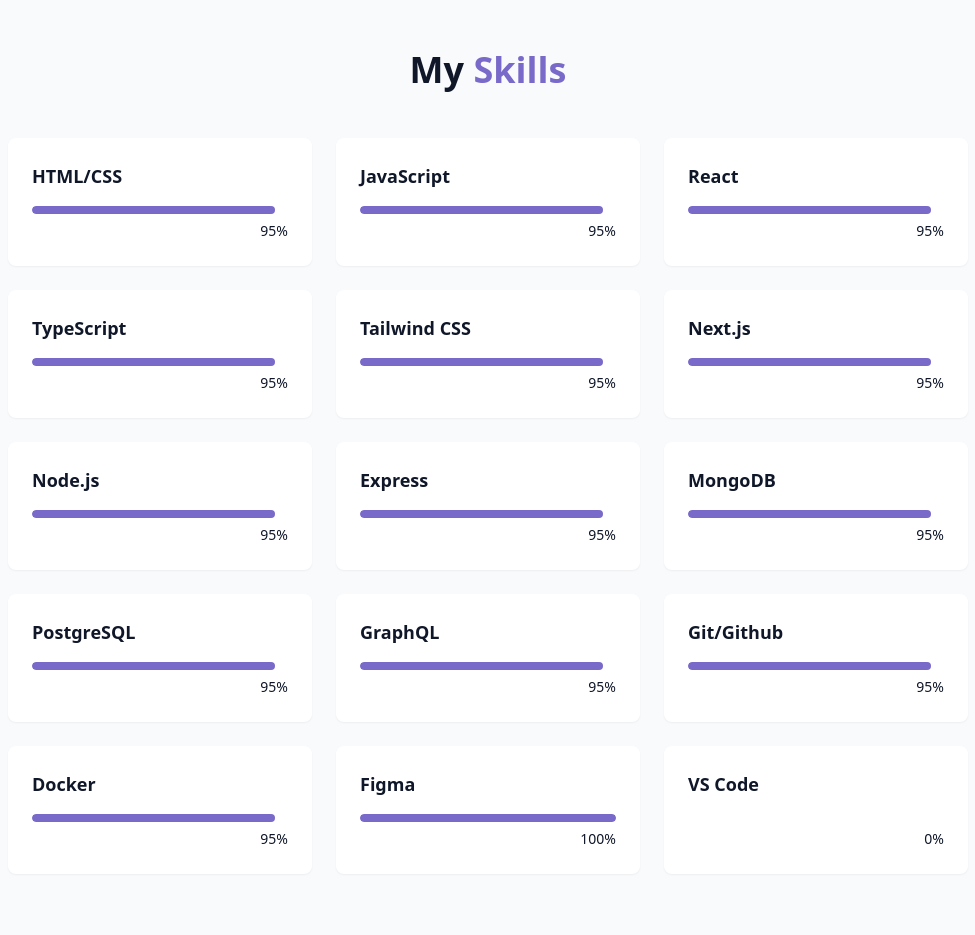
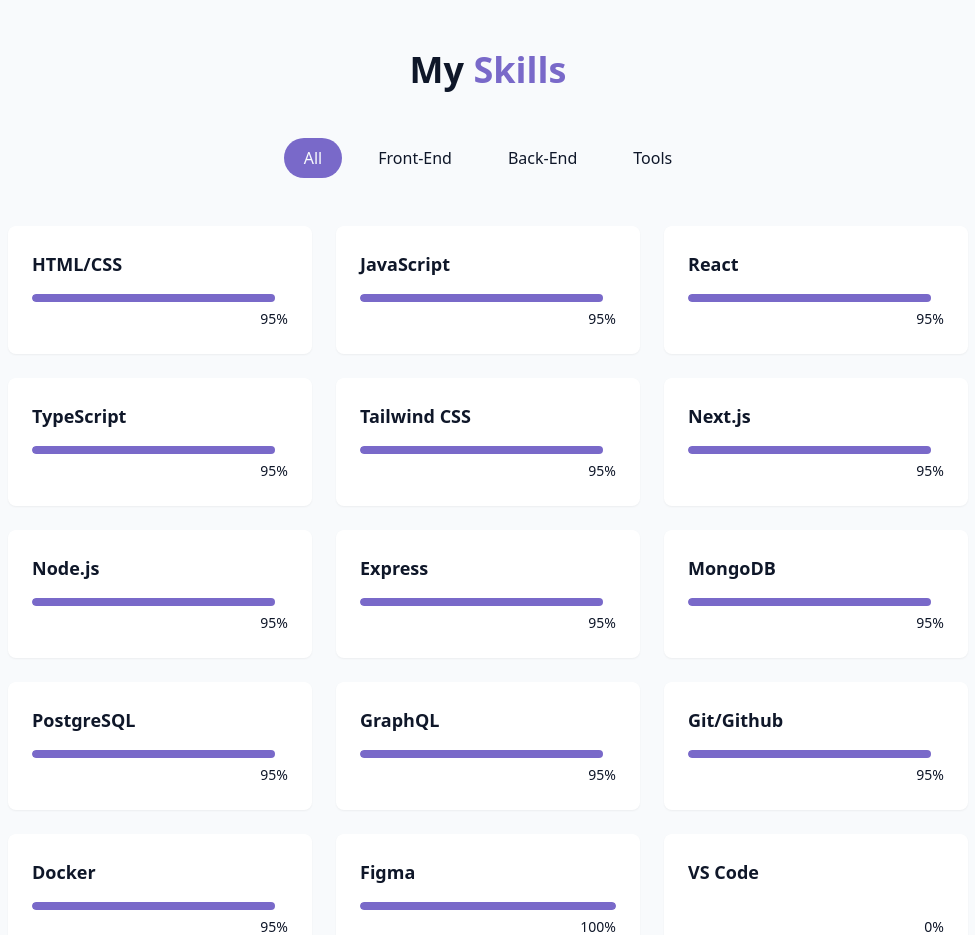
Before and after one commit to Mojoejoe08/tailwindpractice, a React (Vite) app: page / in a window 1280 px wide. Shown: the part 1500-2435 px from the top of the page, without its empty margins (152-1127 px from the left). Built offline with nearby package versions, Linux system fonts and the light colour scheme.

Commit message:
add filter for skill section

```diff
--- a/src/components/SkillsSection.jsx
+++ b/src/components/SkillsSection.jsx
@@ -1,3 +1,6 @@
+import { useState } from "react";
+import {cn} from "@/lib/utils";
+
 const skills = [
 
     //Frontend
@@ -22,8 +25,12 @@
     { name: "VS Code", level: 0, category: "tools" },
 ];
 
+const categories = ["all", "front-end", "back-end", "tools"];
 
 export const SkillsSection = () => {
+    const [activeCategory, setActiveCategory] = useState("all");
+
+    const filteredSkills = skills.filter((skill) => activeCategory === "all" || skill.category === activeCategory )
     return (<section
         id="skills"
         className="py-24 px-4 relative bg-secondary/30"
@@ -32,8 +39,16 @@
             <h2 className="text-3xl md:text-4xl font-bold mb-12 text center">
                 My <span className="text-primary"> Skills</span>
             </h2>
+            <div className="flex flex-wrap justify-center gap-4 mb-12">
+                {categories.map((category, key) => (
+                    <button key={key} onClick={() => setActiveCategory(category)} className={cn("px-5 py-2 rounded-full transition-colors duration-300 capitalize",
+                    activeCategory===category ?"bg-primary text-primary-foreground" : "bg-secondary/70 text-foreground hover:bg-secondary")}>
+                        {category}
+                    </button>
+                ))}
+            </div>
             <div className="grid grid-cols-1 sm:grid-cols-2 lg:grid-cols-3 gap-6">
-                {skills.map((skill, key) => (
+                {filteredSkills.map((skill, key) => (
                     <div key={key} className="bg-card p-6 rounded-lg shadow-xs card-hover">
                         <div className="text-left mb-4">
                             <h3 className="font-semibold text-lg">{skill.name}</h3>
```
